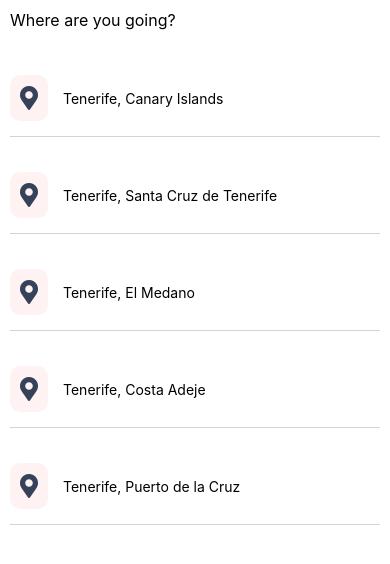
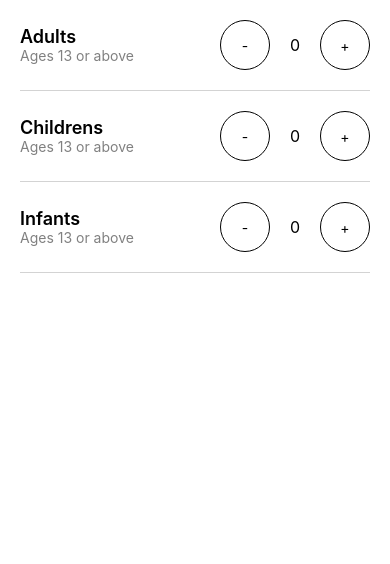
Before and after one commit to byanum/Airbnb, a React Native app in the folder Airbnb/: screen / in a window 390 px wide. Shown: the top 564 px of the page. Built offline with nearby package versions, Linux system fonts and the light colour scheme.

Commit message:
Guest Screen

```diff
--- a/Airbnb/App.js
+++ b/Airbnb/App.js
@@ -6,6 +6,7 @@ import Post from "./src/components/Post";
 import feed from "./assets/data/feed";
 import PostScreen from "./src/screens/PostScreen";
 import DestinationScreen from "./src/screens/DestinationScreen";
+import GuestScreen from "./src/screens/Guest";
 
 // const feeds = feed[0];
 
@@ -14,7 +15,8 @@ export default function App() {
     <SafeAreaView>
       {/* <HomeScreen /> */}
       {/* <PostScreen /> */}
-      <DestinationScreen />
+      {/* <DestinationScreen /> */}
+      <GuestScreen />
       <StatusBar style="auto" />
     </SafeAreaView>
   );
--- /dev/null
+++ b/Airbnb/src/screens/Guest/index.js
@@ -0,0 +1,102 @@
+import { View, Text, Pressable } from "react-native";
+import React, { useState } from "react";
+import styles from "./styles";
+
+const GuestScreen = () => {
+  const [countAdult, setCountAdult] = useState(0);
+  const [countChildren, setCountChildren] = useState(0);
+  const [countInfant, setCountInfant] = useState(0);
+
+  const addAdult = () => {
+    setCountAdult(countAdult + 1);
+  };
+
+  const subAdult = () => {
+    setCountAdult(Math.max(0, countAdult - 1));
+  };
+
+  const addChildren = () => {
+    setCountChildren(countChildren + 1);
+  };
+
+  const subChildren = () => {
+    setCountChildren(Math.max(0, countChildren - 1));
+  };
+  const addInfant = () => {
+    setCountInfant(countInfant + 1);
+  };
+
+  const subInfant = () => {
+    setCountInfant(Math.max(0, countInfant - 1));
+  };
+  return (
+    <View>
+      {/* row 1: adult */}
+      <View style={styles.rowAdult}>
+        {/* title */}
+        <View style={styles.txtAdult}>
+          <Text style={styles.headerAdult}>Adults</Text>
+          <Text style={styles.ageAdult}>Ages 13 or above</Text>
+        </View>
+        {/* button */}
+        <View style={styles.btnAdult}>
+          <Pressable style={styles.btn} onPress={subAdult}>
+            <Text style={styles.signTxt}>-</Text>
+          </Pressable>
+
+          {/* number */}
+          <Text style={styles.countAdult}>{countAdult}</Text>
+
+          <Pressable style={styles.btn} onPress={addAdult}>
+            <Text style={styles.signTxt}>+</Text>
+          </Pressable>
+        </View>
+      </View>
+
+      {/* row 2: children */}
+      <View style={styles.rowChildren}>
+        {/* title */}
+        <View style={styles.txtChildren}>
+          <Text style={styles.headerChildren}>Childrens</Text>
+          <Text style={styles.ageChildren}>Ages 13 or above</Text>
+        </View>
+        {/* button */}
+        <View style={styles.btnChildren}>
+          <Pressable style={styles.btn} onPress={subChildren}>
+            <Text style={styles.signTxt}>-</Text>
+          </Pressable>
+
+          {/* number */}
+          <Text style={styles.countChildren}>{countChildren}</Text>
+
+          <Pressable style={styles.btn} onPress={addChildren}>
+            <Text style={styles.signTxt}>+</Text>
+          </Pressable>
+        </View>
+      </View>
+      {/* row 3: guest */}
+      <View style={styles.rowInfant}>
+        {/* title */}
+        <View style={styles.txtInfant}>
+          <Text style={styles.headerInfant}>Infants</Text>
+          <Text style={styles.ageInfant}>Ages 13 or above</Text>
+        </View>
+        {/* button */}
+        <View style={styles.btnInfant}>
+          <Pressable style={styles.btn} onPress={subInfant}>
+            <Text style={styles.signTxt}>-</Text>
+          </Pressable>
+
+          {/* number */}
+          <Text style={styles.countInfant}>{countInfant}</Text>
+
+          <Pressable style={styles.btn} onPress={addInfant}>
+            <Text style={styles.signTxt}>+</Text>
+          </Pressable>
+        </View>
+      </View>
+    </View>
+  );
+};
+
+export default GuestScreen;
--- /dev/null
+++ b/Airbnb/src/screens/Guest/styles.js
@@ -0,0 +1,115 @@
+import { StyleSheet, Dimensions } from "react-native";
+
+const styles = StyleSheet.create({
+  container: {
+    margin: 10,
+  },
+  rowAdult: {
+    flexDirection: "row",
+    justifyContent: "space-between",
+    paddingVertical: 20,
+    marginHorizontal: 20,
+    borderBottomWidth: 1,
+    borderColor: "lightgrey",
+    alignItems: "center",
+  },
+  txtAdult: {},
+  iconContainer: {
+    backgroundColor: "#FFF2F2",
+    padding: 10,
+    borderRadius: 10,
+    marginRight: 15,
+  },
+  headerAdult: {
+    fontSize: 18,
+    fontWeight: "600",
+  },
+  ageAdult: {
+    color: "gray",
+  },
+  btnAdult: {
+    flexDirection: "row",
+  },
+  btn: {
+    borderRadius: 30,
+    borderWidth: 1,
+    width: 50,
+    height: 50,
+    justifyContent: "center",
+    alignItems: "center",
+  },
+  countAdult: {
+    marginHorizontal: 20,
+    fontSize: 16,
+    marginTop: 15,
+  },
+  // children
+  rowChildren: {
+    flexDirection: "row",
+    justifyContent: "space-between",
+    paddingVertical: 20,
+    marginHorizontal: 20,
+    borderBottomWidth: 1,
+    borderColor: "lightgrey",
+    alignItems: "center",
+  },
+  txtChildren: {},
+  iconContainer: {
+    backgroundColor: "#FFF2F2",
+    padding: 10,
+    borderRadius: 10,
+    marginRight: 15,
+  },
+  headerChildren: {
+    fontSize: 18,
+    fontWeight: "600",
+  },
+  ageChildren: {
+    color: "gray",
+  },
+  btnChildren: {
+    flexDirection: "row",
+  },
+
+  countChildren: {
+    marginHorizontal: 20,
+    fontSize: 16,
+    marginTop: 15,
+  },
+  //   infants
+  rowInfant: {
+    flexDirection: "row",
+    justifyContent: "space-between",
+    paddingVertical: 20,
+    marginHorizontal: 20,
+    borderBottomWidth: 1,
+    borderColor: "lightgrey",
+    alignItems: "center",
+  },
+  txtInfant: {},
+  iconContainer: {
+    backgroundColor: "#FFF2F2",
+    padding: 10,
+    borderRadius: 10,
+    marginRight: 15,
+  },
+  headerInfant: {
+    fontSize: 18,
+    fontWeight: "600",
+  },
+  ageInfant: {
+    color: "gray",
+  },
+  btnInfant: {
+    flexDirection: "row",
+  },
+
+  countInfant: {
+    marginHorizontal: 20,
+    fontSize: 16,
+    marginTop: 15,
+  },
+  signTxt: {},
+});
+
+export default styles;
```
